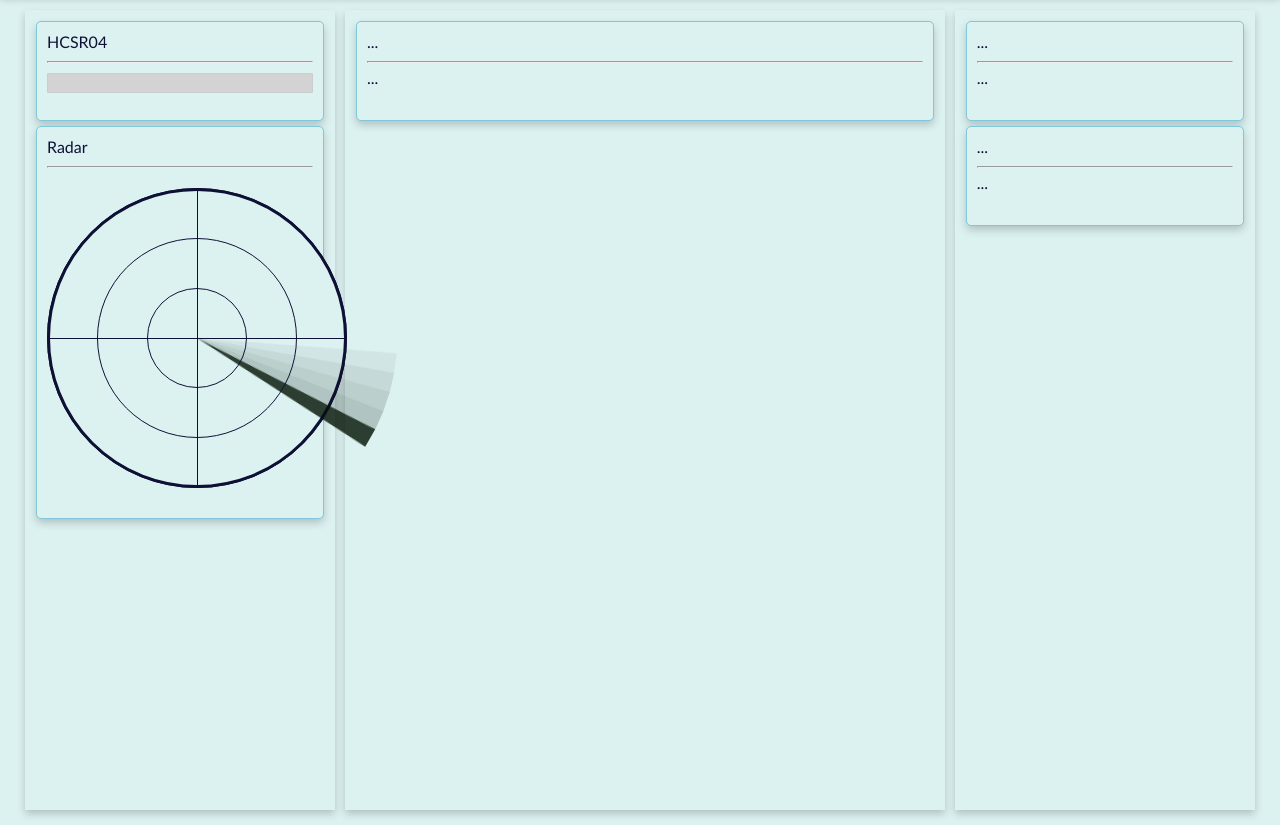
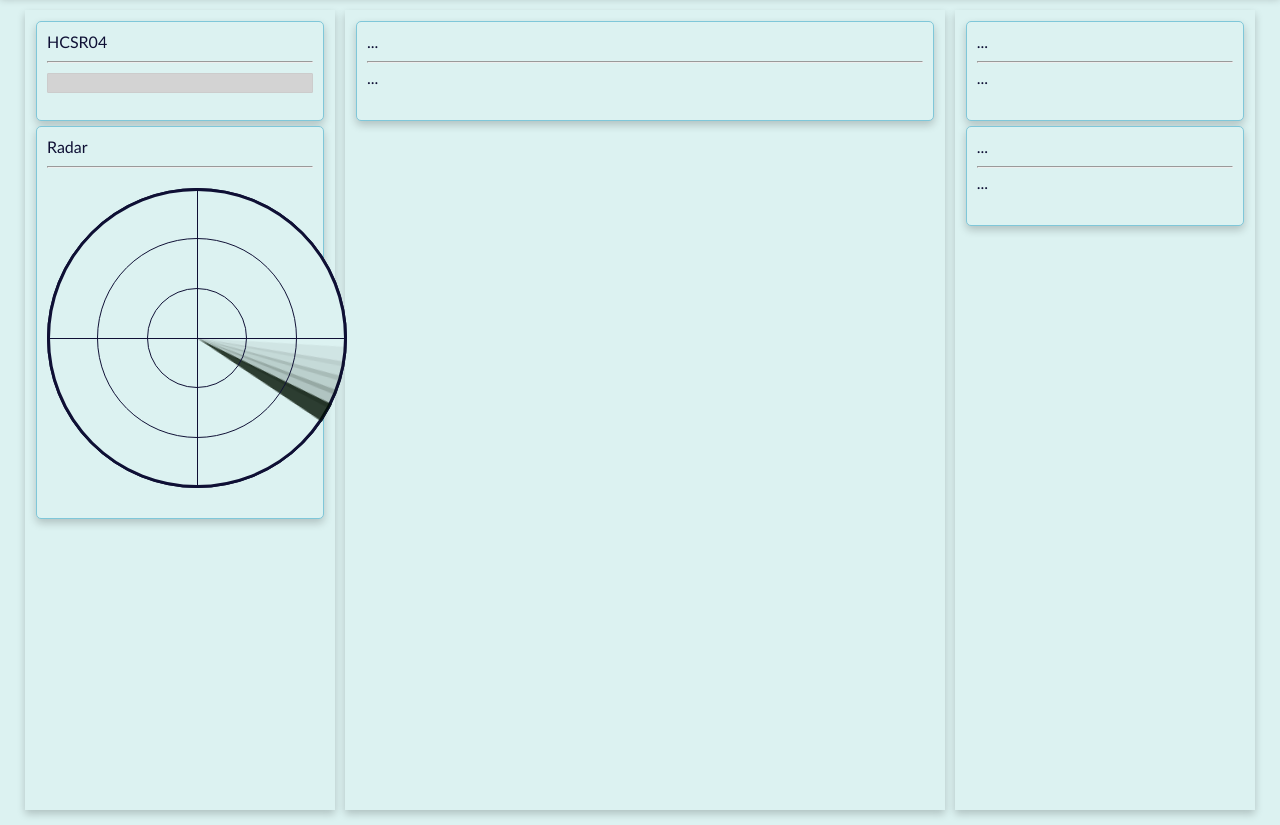
Before and after one commit to rahayuda/ESP32-HCSR04-Firebase, a plain HTML site: page index.html in a window 1280 px wide. Shown: the part 67-892 px from the top of the page. Drawn offline with Linux system fonts and the light colour scheme; no server answers.

Commit message:
Update style.css

```diff
--- a/style.css
+++ b/style.css
@@ -167,7 +167,7 @@ main {
   left: 50%;
   top: 50%;
   border-style: solid;
-  border-width: 10px 200px 10px 0;
+  border-width: 10px 150px 10px 0;
   border-color: transparent;
   margin-top: -10px;
   transform-origin: 0 50%;
```
